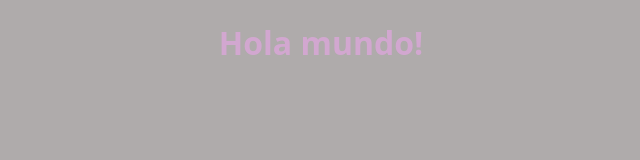
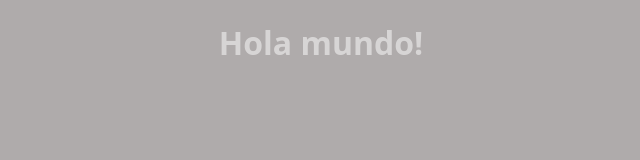
Before and after one commit to ajcastrob/test-repository, a website: page src/index.html in a window 1280 px wide. Shown: the whole page, without its empty margins (319-959 px from the left). Drawn offline with Linux system fonts and the light colour scheme.

Commit message:
add: modified colors

```diff
--- a/src/index.css
+++ b/src/index.css
@@ -8,5 +8,5 @@ body {
 
 h1 {
   text-align: center;
-  color: hsl(300, 80%, 80%, 0.5);
+  color: hsl(0, 100%, 100%, 0.5);
 }
```
